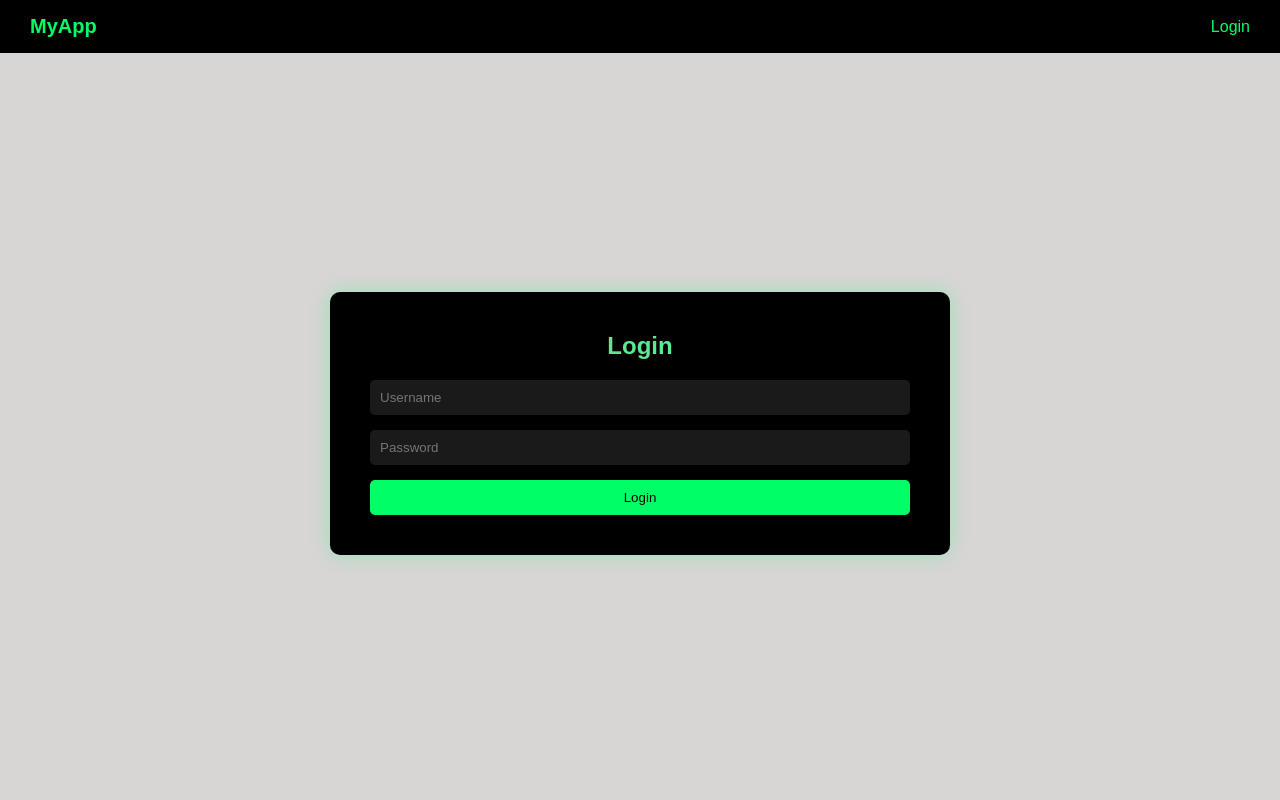
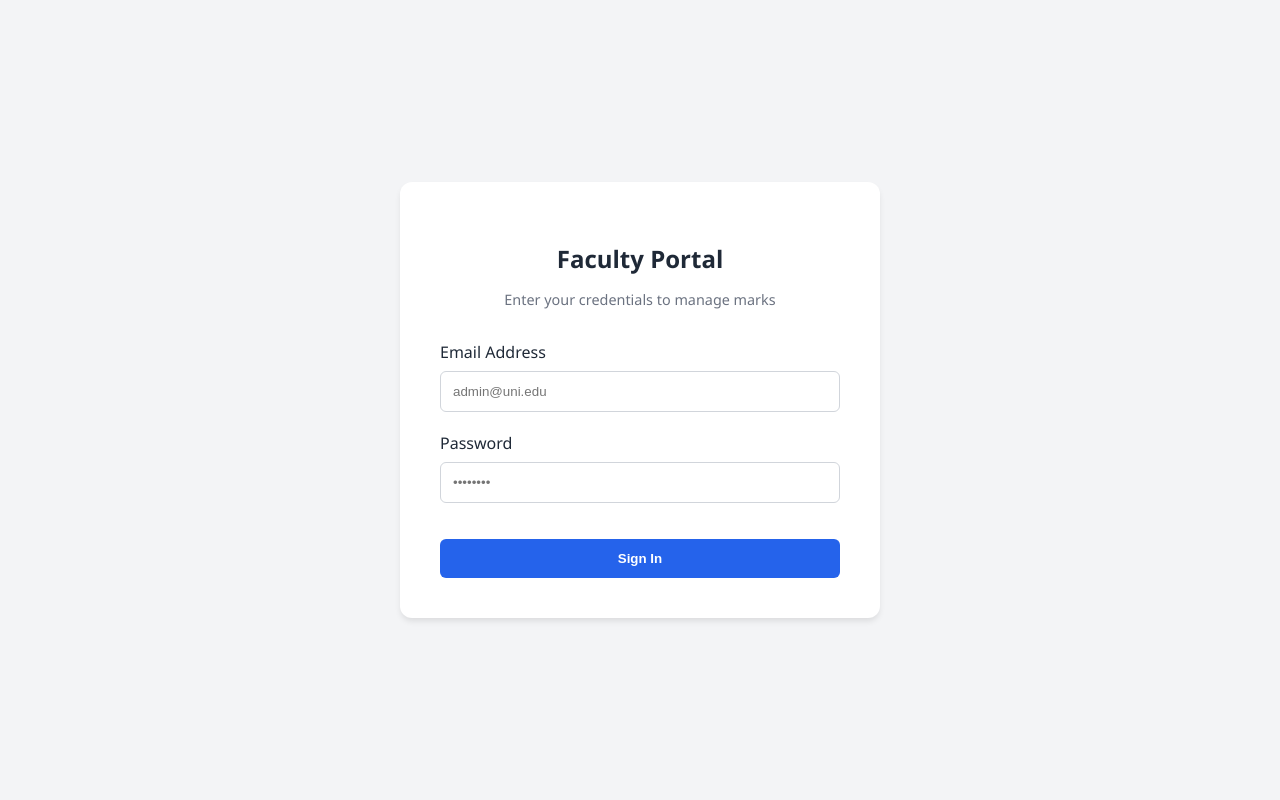
Before and after one commit to alanaj77/College-Internal-Evaluation-System, a Flask app: page / in a window 1280 px wide. Run offline with Flask 3, Linux system fonts and the light colour scheme.

Commit message:
Update login.html

```diff
--- a/w1/templates/login.html
+++ b/w1/templates/login.html
@@ -1,15 +1,119 @@
-{% extends "base.html" %}
+<!DOCTYPE html>
+<html lang="en">
+<head>
+    <meta charset="UTF-8">
+    <meta name="viewport" content="width=device-width, initial-scale=1.0">
+    <title>Faculty Login | Mark Analysis System</title>
+    <style>
+        /* CSS STYLES FOR LOGIN PAGE */
+        :root {
+            --primary-color: #2563eb;
+            --primary-hover: #1d4ed8;
+            --bg-color: #f3f4f6;
+            --text-dark: #1f2937;
+            --white: #ffffff;
+        }
 
-{% block title %}Login{% endblock %}
+        body {
+            background-color: var(--bg-color);
+            height: 100vh;
+            display: flex;
+            align-items: center;
+            justify-content: center;
+            font-family: 'Segoe UI', sans-serif;
+            margin: 0;
+        }
 
-{% block content %}
-<div class="card">
-    <h2>Login</h2>
+        .login-container {
+            background: var(--white);
+            padding: 2.5rem;
+            width: 100%;
+            max-width: 400px;
+            border-radius: 12px;
+            box-shadow: 0 4px 6px -1px rgba(0, 0, 0, 0.1);
+            text-align: center;
+        }
 
-    <form method="POST">
-        <input type="text" placeholder="Username" required>
-        <input type="password" placeholder="Password" required>
-        <button type="submit">Login</button>
-    </form>
-</div>
-{% endblock %}
+        .login-header h2 {
+            color: var(--text-dark);
+            margin-bottom: 0.5rem;
+        }
+
+        .login-header p {
+            color: #6b7280;
+            margin-bottom: 2rem;
+            font-size: 0.9rem;
+        }
+
+        .form-group {
+            margin-bottom: 1.25rem;
+            text-align: left;
+        }
+
+        .form-group label {
+            display: block;
+            margin-bottom: 0.5rem;
+            color: var(--text-dark);
+            font-weight: 500;
+        }
+
+        .form-group input {
+            width: 100%;
+            padding: 0.75rem;
+            border: 1px solid #d1d5db;
+            border-radius: 6px;
+            box-sizing: border-box; /* Fixes padding issues */
+        }
+
+        .login-btn {
+            width: 100%;
+            padding: 0.75rem;
+            background-color: var(--primary-color);
+            color: var(--white);
+            border: none;
+            border-radius: 6px;
+            font-weight: 600;
+            cursor: pointer;
+            margin-top: 1rem;
+        }
+
+        .login-btn:hover {
+            background-color: var(--primary-hover);
+        }
+
+        .error-msg {
+            color: red;
+            background: #fee2e2;
+            padding: 10px;
+            border-radius: 5px;
+            margin-bottom: 15px;
+            font-size: 0.9rem;
+        }
+    </style>
+</head>
+<body>
+
+    <div class="login-container">
+        <div class="login-header">
+            <h2>Faculty Portal</h2>
+            <p>Enter your credentials to manage marks</p>
+        </div>
+
+
+        <form action="/login" method="POST">
+            <div class="form-group">
+                <label for="email">Email Address</label>
+                <input type="email" id="email" name="email" placeholder="admin@uni.edu" required>
+            </div>
+
+            <div class="form-group">
+                <label for="password">Password</label>
+                <input type="password" id="password" name="password" placeholder="••••••••" required>
+            </div>
+
+            <button type="submit" class="login-btn">Sign In</button>
+        </form>
+    </div>
+
+</body>
+</html>
```
